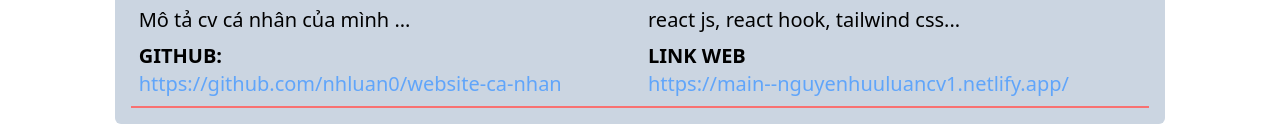
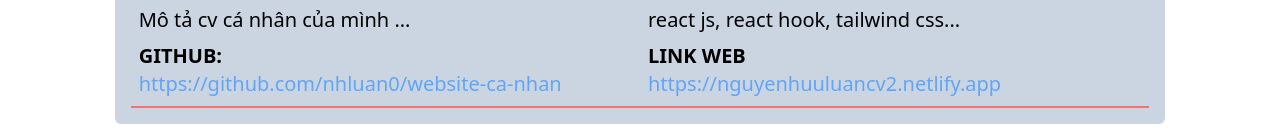
Before and after one commit to nhluan0/website-ca-nhan, a React (Vite) app in the folder web_ca_nhan_nguyen_huu_luan/: page / in a window 1280 px wide. Shown: the part 1634-1764 px from the top of the page. Built offline with nearby package versions, Linux system fonts and the light colour scheme.

Commit message:
all lan 7

```diff
--- a/web_ca_nhan_nguyen_huu_luan/src/components/body/data.js
+++ b/web_ca_nhan_nguyen_huu_luan/src/components/body/data.js
@@ -95,6 +95,6 @@ export const dataProject = [
     Frontend: 'react js, react hook, tailwind css...',
     Backend: '',
     github: 'https://github.com/nhluan0/website-ca-nhan',
-    linkWeb: 'https://main--nguyenhuuluancv1.netlify.app/',
+    linkWeb: 'https://nguyenhuuluancv2.netlify.app',
   },
 ]
```
